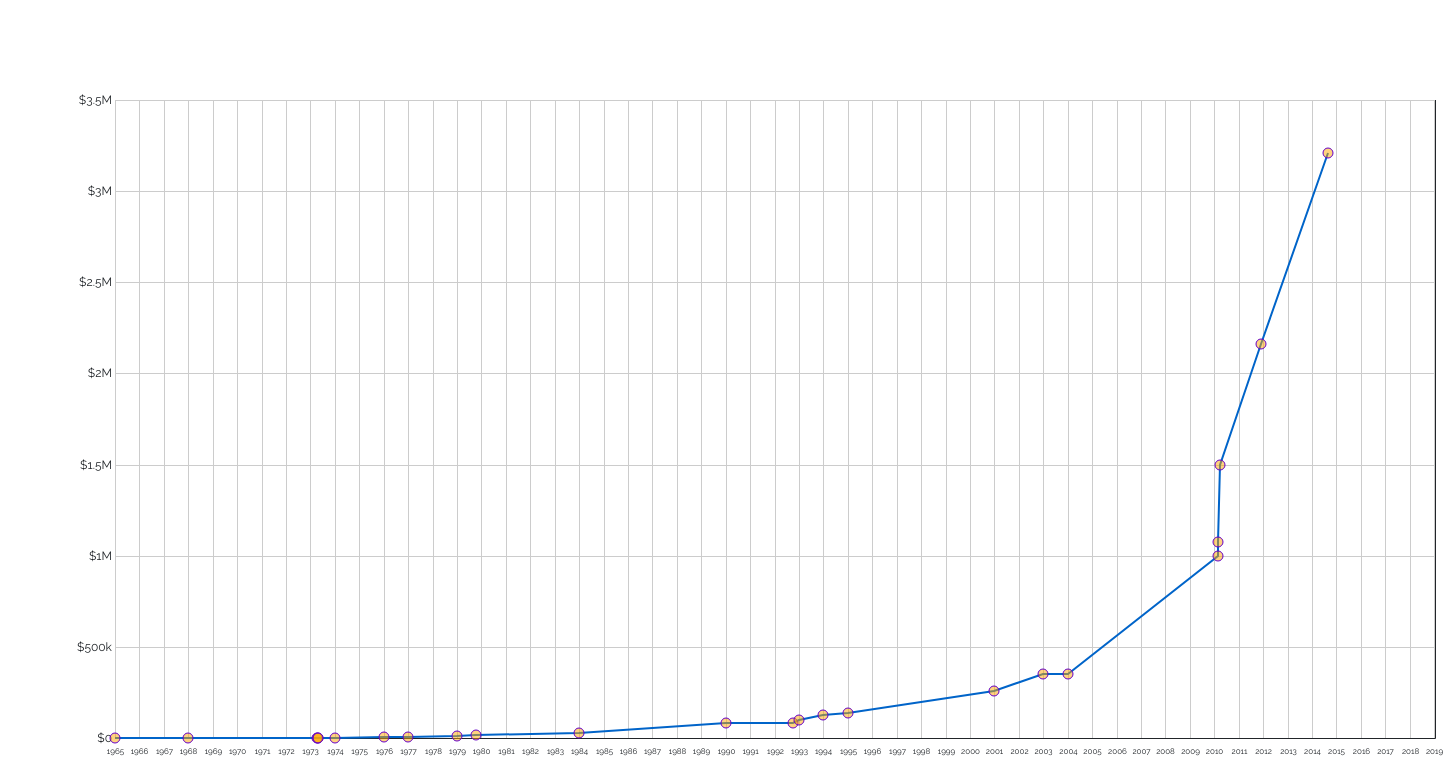
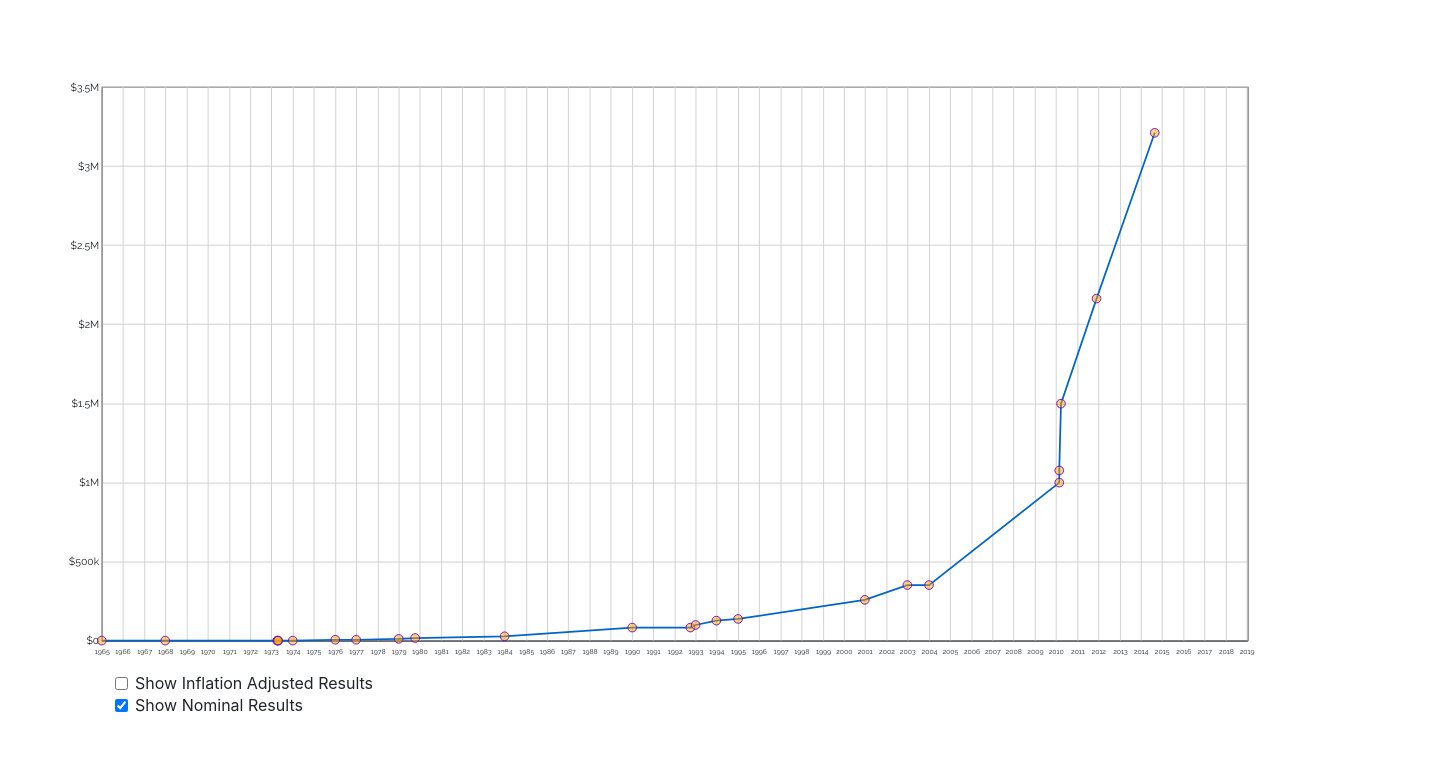
Before and after one commit to roblarsen/HTML-CSS-JavaScript-Code-Samples, a website: page d3/comic-chart.html in a window 1280 px wide. Shown: the top 762 px of the page, 1455 px wide, since content can reach past the window. Drawn offline with nearby package versions, Linux system fonts and the light colour scheme.

Commit message:
update for publishing

```diff
--- a/d3/_assets/css/main.css
+++ b/d3/_assets/css/main.css
@@ -102,6 +102,7 @@ text.legend{
     font-size: 1.25em;
     fill: #000;
 }
+
 .line {
     fill:none;
     stroke: rgb(0, 100, 201);
--- a/d3/_assets/js/comics.js
+++ b/d3/_assets/js/comics.js
@@ -11,8 +11,8 @@
 
 const svg = d3.select('#target')
   .append('svg')
-  .attr('width', width)
-  .attr('height', height);
+  .attr("preserveAspectRatio", "xMinYMin meet")
+  .attr("viewBox", `0 0 ${width} ${height}`)
 
 const g = svg.append('g')
   .attr('transform', `translate(${margin.left},${margin.top})`);
```
